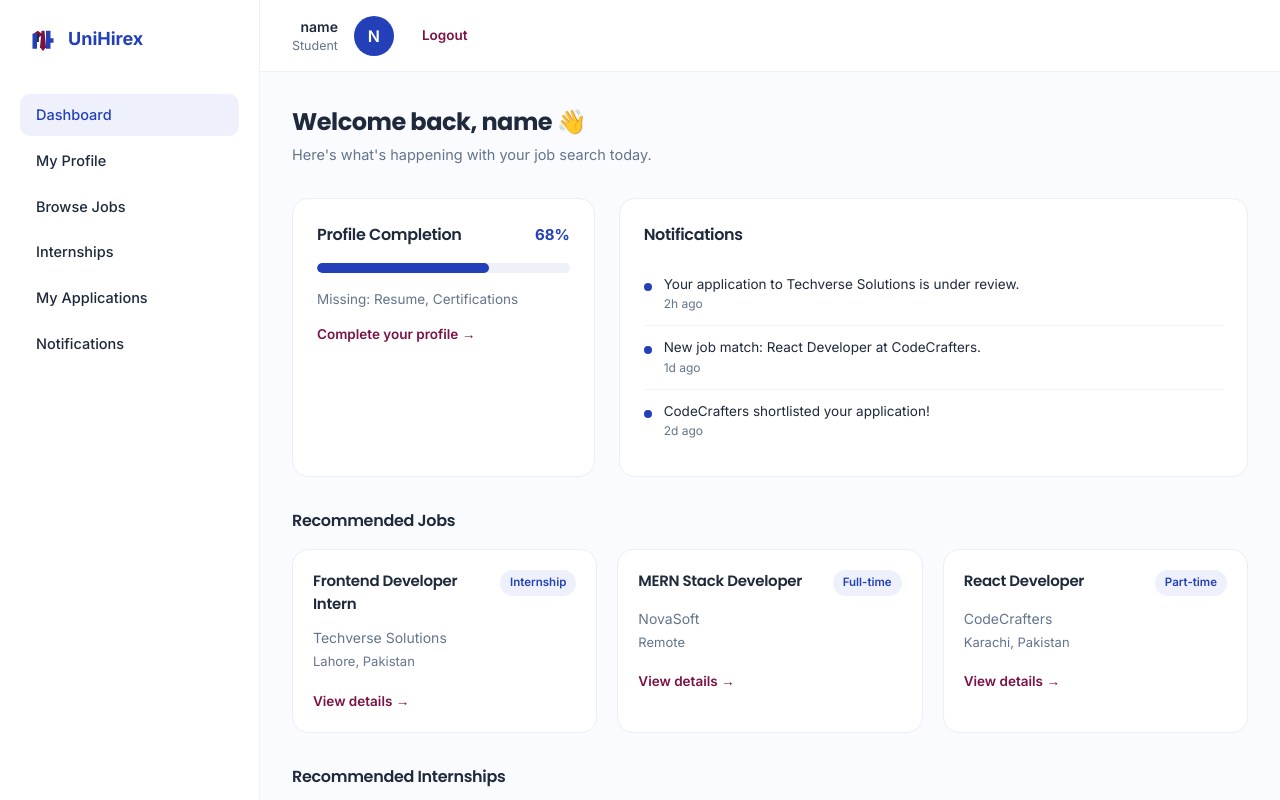
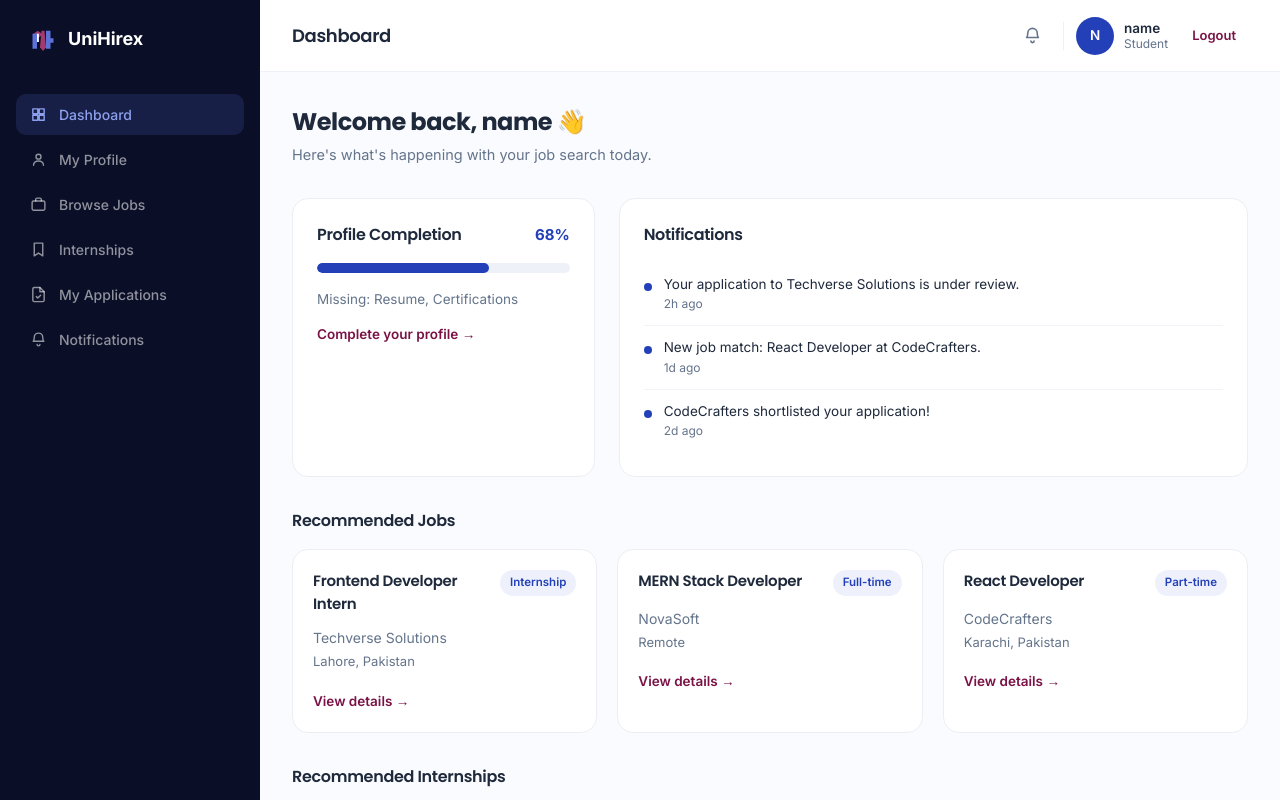
Before and after one commit to Sehar-Tahir/UniHirex_Recruitment_Platform, a React (Vite) app in the folder frontend/: page /admin/jobs in a window 1280 px wide. Both pictures are taken after typing "name@example.com", "Sample123" into the empty fields and a click on the button "Sign in". Shown: the top 800 px of the page. Built offline with nearby package versions, Linux system fonts and the light colour scheme.

Commit message:
dashboard UI updated

```diff
--- a/frontend/src/components/dashboard/Sidebar.jsx
+++ b/frontend/src/components/dashboard/Sidebar.jsx
@@ -1,30 +1,44 @@
 import React from "react";
-import { NavLink } from "react-router-dom";
+import { Link, NavLink } from "react-router-dom";
 import { COLORS, fontBody } from "../../theme";
 import { LogoMark } from "../home/Logo";
 
+const ICONS = {
+  dashboard: <path d="M4 4h7v7H4zM13 4h7v7h-7zM4 13h7v7H4zM13 13h7v7h-7z" />,
+  profile: <><circle cx="12" cy="8" r="3.5" /><path d="M5 20c0-3.5 3-6 7-6s7 2.5 7 6" /></>,
+  briefcase: <><rect x="3" y="7" width="18" height="13" rx="2" /><path d="M8 7V5a2 2 0 0 1 2-2h4a2 2 0 0 1 2 2v2" /></>,
+  bookmark: <path d="M6 3h12v18l-6-4-6 4z" />,
+  fileCheck: <><path d="M14 2H6a2 2 0 0 0-2 2v16a2 2 0 0 0 2 2h12a2 2 0 0 0 2-2V8z" /><path d="M14 2v6h6" /><path d="M9 15l2 2 4-4" /></>,
+  bell: <><path d="M6 9a6 6 0 0 1 12 0c0 4 1.5 5.5 1.5 5.5H4.5S6 13 6 9Z" /><path d="M10 19a2 2 0 0 0 4 0" /></>,
+  building: <><rect x="4" y="3" width="16" height="18" rx="1" /><path d="M9 8h1M14 8h1M9 12h1M14 12h1M9 16h1M14 16h1" /></>,
+  plusCircle: <><circle cx="12" cy="12" r="9" /><path d="M12 8v8M8 12h8" /></>,
+  list: <path d="M8 6h13M8 12h13M8 18h13M3 6h.01M3 12h.01M3 18h.01" />,
+  usersSearch: <><circle cx="9" cy="8" r="3" /><path d="M3 20c0-3 2.5-5 6-5s6 2 6 5" /><circle cx="17.5" cy="15.5" r="2.5" /><path d="M21 19l-1.5-1.5" /></>,
+  users: <><circle cx="8" cy="9" r="3" /><circle cx="16" cy="9" r="3" /><path d="M2 20c0-3 2.5-5 6-5s6 2 6 5M14 15c3 0 5 2 5 5" /></>,
+};
+
 const NAV_LINKS = {
   student: [
-    { to: "/student/dashboard", label: "Dashboard" },
-    { to: "/student/profile", label: "My Profile" },
-    { to: "/student/jobs", label: "Browse Jobs" },
-    { to: "/student/internships", label: "Internships" },
-    { to: "/student/applications", label: "My Applications" },
-    { to: "/student/notifications", label: "Notifications" },
+    { to: "/student/dashboard", label: "Dashboard", icon: "dashboard" },
+    { to: "/student/profile", label: "My Profile", icon: "profile" },
+    { to: "/student/jobs", label: "Browse Jobs", icon: "briefcase" },
+    { to: "/student/internships", label: "Internships", icon: "bookmark" },
+    { to: "/student/applications", label: "My Applications", icon: "fileCheck" },
+    { to: "/student/notifications", label: "Notifications", icon: "bell" },
   ],
   recruiter: [
-    { to: "/recruiter/dashboard", label: "Dashboard" },
-    { to: "/recruiter/company", label: "Company Profile" },
-    { to: "/recruiter/post-listing", label: "Post a Listing" },
-    { to: "/recruiter/listings", label: "Manage Listings" },
-    { to: "/recruiter/candidates", label: "Search Candidates" },
-    { to: "/recruiter/notifications", label: "Notifications" },
+    { to: "/recruiter/dashboard", label: "Dashboard", icon: "dashboard" },
+    { to: "/recruiter/company", label: "Company Profile", icon: "building" },
+    { to: "/recruiter/post-listing", label: "Post a Listing", icon: "plusCircle" },
+    { to: "/recruiter/listings", label: "Manage Listings", icon: "list" },
+    { to: "/recruiter/candidates", label: "Search Candidates", icon: "usersSearch" },
+    { to: "/recruiter/notifications", label: "Notifications", icon: "bell" },
   ],
   admin: [
-    { to: "/admin/dashboard", label: "Dashboard" },
-    { to: "/admin/users", label: "Manage Users" },
-    { to: "/admin/jobs", label: "Manage Jobs" },
-    { to: "/admin/notifications", label: "Notifications" },
+    { to: "/admin/dashboard", label: "Dashboard", icon: "dashboard" },
+    { to: "/admin/users", label: "Manage Users", icon: "users" },
+    { to: "/admin/jobs", label: "Manage Jobs", icon: "briefcase" },
+    { to: "/admin/notifications", label: "Notifications", icon: "bell" },
   ],
 };
 
@@ -34,25 +48,22 @@ export default function Sidebar({ role, open, onClose }) {
   return (
     <>
       {open && (
-        <div
-          onClick={onClose}
-          className="fixed inset-0 bg-black/40 z-30 lg:hidden"
-        />
+        <div onClick={onClose} className="fixed inset-0 bg-black/50 z-30 lg:hidden" />
       )}
 
       <aside
-        className={`w-65 h-screen fixed lg:sticky top-0 flex flex-col px-5 py-6 border-r bg-white z-40 transition-transform duration-300 ${
+        className={`w-65 h-screen fixed lg:sticky top-0 flex flex-col px-4 py-6 z-40 transition-transform duration-300 ${
           open ? "translate-x-0" : "-translate-x-full lg:translate-x-0"
         }`}
-        style={{ borderColor: "#EEF1F8" }}
+        style={{ background: "#0A0E27" }}
       >
-        <div className="flex items-center justify-between mb-10 px-2">
-          <div className="flex items-center gap-2.5 font-bold text-lg" style={{ ...fontBody, color: COLORS.primary }}>
-            <LogoMark size={30} />
+        <div className="flex items-center justify-between mb-10 px-3">
+          <Link to="/" className="flex items-center gap-2.5 font-bold text-lg text-white" style={fontBody}>
+            <LogoMark size={30} dark />
             UniHirex
-          </div>
+          </Link>
           <button onClick={onClose} className="lg:hidden" aria-label="Close menu">
-            <svg width="22" height="22" viewBox="0 0 24 24" fill="none" stroke={COLORS.textMuted} strokeWidth="2">
+            <svg width="20" height="20" viewBox="0 0 24 24" fill="none" stroke="rgba(255,255,255,0.6)" strokeWidth="2">
               <path d="M6 6l12 12M18 6L6 18" strokeLinecap="round" />
             </svg>
           </button>
@@ -64,17 +75,16 @@ export default function Sidebar({ role, open, onClose }) {
             key={link.to}
             to={link.to}
             onClick={onClose}
-              className={({ isActive }) =>
-                `px-4 py-2.5 rounded-[10px] text-[14.5px] font-medium transition-colors ${
-                  isActive ? "" : "hover:bg-[#F7F8FC]"
-                }`
-              }
+            className="flex items-center gap-3 px-3.5 py-2.5 rounded-[10px] text-[14px] font-medium transition-colors"
             style={({ isActive }) => ({
               ...fontBody,
-                background: isActive ? "#EEF1FC" : "transparent",
-                color: isActive ? COLORS.primary : COLORS.textDark,
+              background: isActive ? "rgba(91,114,216,0.18)" : "transparent",
+              color: isActive ? "#8DA0EE" : "rgba(255,255,255,0.55)",
             })}
           >
+            <svg width="17" height="17" viewBox="0 0 24 24" fill="none" stroke="currentColor" strokeWidth="2" strokeLinecap="round" strokeLinejoin="round" className="shrink-0">
+              {ICONS[link.icon]}
+            </svg>
             {link.label}
           </NavLink>
         ))}
--- a/frontend/src/components/dashboard/Topbar.jsx
+++ b/frontend/src/components/dashboard/Topbar.jsx
@@ -1,11 +1,24 @@
 import React from "react";
-import { useNavigate } from "react-router-dom";
-import { COLORS, fontBody } from "../../theme";
+import { useNavigate, useLocation, Link } from "react-router-dom";
+import { COLORS, fontHead, fontBody } from "../../theme";
 import { useAuth } from "../../context/AuthContext";
+
+function getPageTitle(pathname) {
+  const segments = pathname.split("/").filter(Boolean);
+  const last = segments[segments.length - 1] || "Dashboard";
+  if (/^[0-9a-f-]{6,}$/i.test(last) || last === segments[0]) {
+    return "Dashboard";
+  }
+  return last
+    .split("-")
+    .map((w) => w.charAt(0).toUpperCase() + w.slice(1))
+    .join(" ");
+}
 
 export default function Topbar({ onMenuClick }) {
   const { user, logout } = useAuth();
   const navigate = useNavigate();
+  const location = useLocation();
 
   const handleLogout = () => {
     logout();
@@ -17,30 +30,51 @@ export default function Topbar({ onMenuClick }) {
       className="h-18 flex items-center justify-between px-5 md:px-8 border-b sticky top-0 bg-white z-10"
       style={{ borderColor: "#EEF1F8" }}
     >
+      <div className="flex items-center gap-4">
         <button onClick={onMenuClick} className="lg:hidden" aria-label="Open menu">
           <svg width="24" height="24" viewBox="0 0 24 24" fill="none" stroke={COLORS.textDark} strokeWidth="2">
             <path d="M3 6h18M3 12h18M3 18h18" strokeLinecap="round" />
           </svg>
         </button>
+        <h2 className="text-[18px] font-semibold" style={{ ...fontHead, color: COLORS.textDark }}>
+          {getPageTitle(location.pathname)}
+        </h2>
+      </div>
 
-      <div className="flex items-center gap-4">
-        <div className="text-right">
-          <p className="text-[14px] font-semibold" style={{ ...fontBody, color: COLORS.textDark }}>
-            {user?.name || "Guest"}
-          </p>
-          <p className="text-[12.5px] capitalize" style={{ ...fontBody, color: COLORS.textMuted }}>
-            {user?.role}
-          </p>
-        </div>
+      <div className="flex items-center gap-3">
+        <Link
+          to={`/${user?.role}/notifications`}
+          className="w-9.5 h-9.5 rounded-full flex items-center justify-center transition-colors hover:bg-[#F7F8FC]"
+          aria-label="Notifications"
+        >
+          <svg width="19" height="19" viewBox="0 0 24 24" fill="none" stroke={COLORS.textMuted} strokeWidth="2" strokeLinecap="round" strokeLinejoin="round">
+            <path d="M6 9a6 6 0 0 1 12 0c0 4 1.5 5.5 1.5 5.5H4.5S6 13 6 9Z" />
+            <path d="M10 19a2 2 0 0 0 4 0" />
+          </svg>
+        </Link>
+
+        <div className="w-px h-7 bg-[#EEF1F8] hidden sm:block" />
+
+        <div className="hidden sm:flex items-center gap-2.5">
           <div
-          className="w-10 h-10 rounded-full flex items-center justify-center font-semibold text-white"
+            className="w-9.5 h-9.5 rounded-full flex items-center justify-center font-semibold text-white text-[13.5px] shrink-0"
             style={{ background: COLORS.primary }}
           >
             {user?.name?.[0]?.toUpperCase() || "U"}
           </div>
+          <div>
+            <p className="text-[13.5px] font-semibold leading-tight" style={{ ...fontBody, color: COLORS.textDark }}>
+              {user?.name || "Guest"}
+            </p>
+            <p className="text-[12px] capitalize leading-tight" style={{ ...fontBody, color: COLORS.textMuted }}>
+              {user?.role}
+            </p>
+          </div>
+        </div>
+
         <button
           onClick={handleLogout}
-          className="text-[13.5px] font-semibold px-3 py-2 rounded-lg"
+          className="text-[13px] font-semibold px-3 py-2 rounded-lg transition-colors hover:bg-[#FBEAEA]"
           style={{ ...fontBody, color: COLORS.accent }}
         >
           Logout
--- a/frontend/src/pages/admin/ManageJobsPage.jsx
+++ b/frontend/src/pages/admin/ManageJobsPage.jsx
@@ -38,7 +38,7 @@ export default function ManageJobsPage() {
               <button
                 key={tab}
                 onClick={() => setStatusTab(tab)}
-                className="px-4 py-2 rounded-full text-[13.5px] font-semibold transition-colors"
+                className="px-3 md:px-4 py-1.5 md:py-2 rounded-full text-[12.5px] md:text-[13.5px] font-semibold transition-colors whitespace-nowrap"
                 style={{
                   ...fontBody,
                   background: active ? COLORS.primary : "#F1F5F9",
--- a/frontend/src/pages/admin/ManageUsersPage.jsx
+++ b/frontend/src/pages/admin/ManageUsersPage.jsx
@@ -31,14 +31,14 @@ export default function ManageUsersPage() {
       </p>
 
       <div className="flex flex-wrap items-center justify-between gap-3 mb-6">
-        <div className="flex gap-2">
+        <div className="flex flex-wrap gap-2">
           {ROLE_TABS.map((tab) => {
             const active = activeTab === tab;
             return (
               <button
                 key={tab}
                 onClick={() => setActiveTab(tab)}
-                className="px-4 py-2 rounded-full text-[13.5px] font-semibold transition-colors"
+                className="px-3 md:px-4 py-1.5 md:py-2 rounded-full text-[12.5px] md:text-[13.5px] font-semibold capitalize transition-colors whitespace-nowrap"
                 style={{
                   ...fontBody,
                   background: active ? COLORS.primary : "#F1F5F9",
--- a/frontend/src/pages/recruiter/PostListingPage.jsx
+++ b/frontend/src/pages/recruiter/PostListingPage.jsx
@@ -59,7 +59,7 @@ export default function PostListingPage() {
         Post a Job or Internship
       </h1>
       <p className="text-[14.5px] mb-8" style={{ ...fontBody, color: COLORS.textMuted }}>
-        Fill in the details below — students will see this on the Jobs page.
+        Fill in the details below, students will see this on the Jobs page.
       </p>
 
       <form onSubmit={handleSubmit} className="border border-[#ECEEF3] rounded-2xl p-7 bg-white flex flex-col gap-5">
--- a/frontend/src/pages/student/MyApplicationsPage.jsx
+++ b/frontend/src/pages/student/MyApplicationsPage.jsx
@@ -25,14 +25,14 @@ export default function MyApplicationsPage() {
         Track the status of every job and internship you've applied to.
       </p>
 
-      <div className="flex gap-2 mb-6">
+      <div className="flex flex-wrap gap-2 mb-6">
         {TABS.map((tab) => {
           const active = activeTab === tab;
           return (
             <button
               key={tab}
               onClick={() => setActiveTab(tab)}
-              className="px-4 py-2 rounded-full text-[13.5px] font-semibold transition-colors"
+              className="px-3 md:px-4 py-1.5 md:py-2 rounded-full text-[12.5px] md:text-[13.5px] font-semibold transition-colors whitespace-nowrap"
               style={{
                 ...fontBody,
                 background: active ? COLORS.primary : "#F1F5F9",
```
Lines whose indentation alone changed are shown as unchanged.
